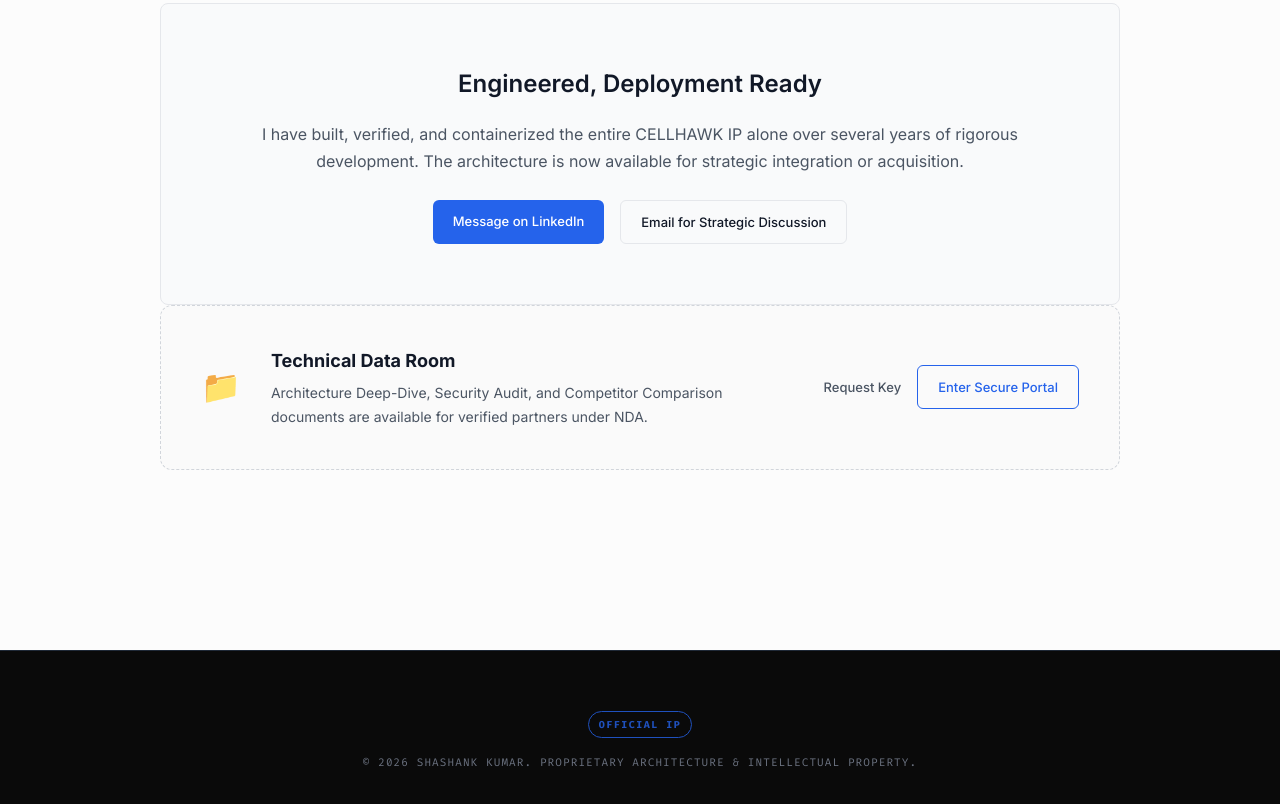
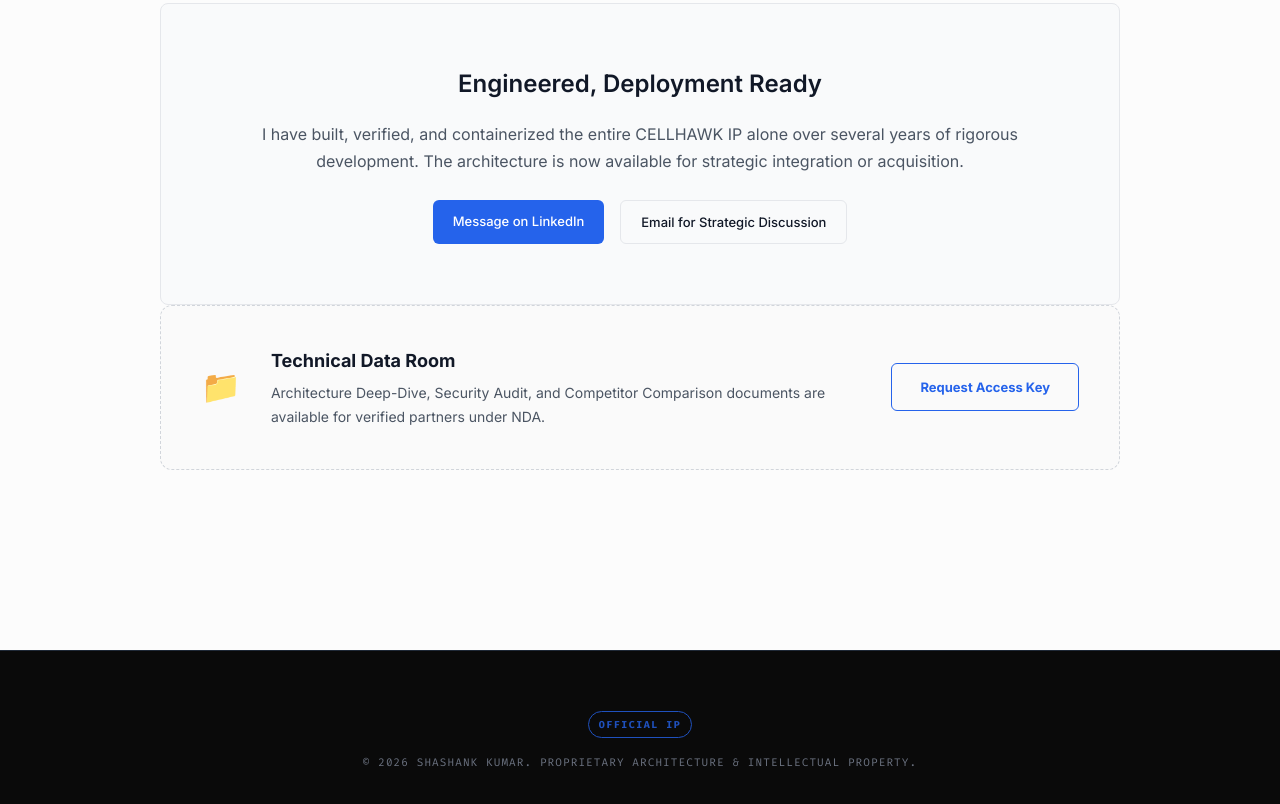
Before and after one commit to sidthebuilder/cellhawk, a plain HTML site: page index.html in a window 1280 px wide. Shown: the part 5567-6371 px from the top of the page. Drawn offline with Linux system fonts and the light colour scheme.

```diff
--- a/index.html
+++ b/index.html
@@ -243,9 +243,8 @@
                     <h4 style="margin: 0; font-size: 18px; color: var(--text-main);">Technical Data Room</h4>
                     <p style="margin: 5px 0 0; font-size: 14px; color: var(--text-muted);">Architecture Deep-Dive, Security Audit, and Competitor Comparison documents are available for verified partners under NDA.</p>
                 </div>
-                <div style="display: flex; gap: 16px; align-items: center;">
-                    <a href="mailto:shashankchoudhary792@gmail.com?subject=CELLHAWK%20Technical%20Deep%20Dive%20Request" style="font-size: 13px; font-weight: 500; color: var(--text-muted); text-decoration: none;">Request Key</a>
-                    <a href="dataroom.html" class="btn btn-outline" style="border-color: var(--accent); color: var(--accent);">Enter Secure Portal</a>
+                <div>
+                    <a href="mailto:shashankchoudhary792@gmail.com?subject=CELLHAWK%20Data%20Room%20Access%20Request&body=Hi%20Shashank%2C%0A%0AI%20am%20interested%20in%20accessing%20the%20CELLHAWK%20Technical%20Data%20Room.%0A%0AOrganization%3A%20%5BYour%20Organization%5D%0ARole%3A%20%5BYour%20Role%5D%0APurpose%3A%20%5BStrategic%20Partnership%20%2F%20Acquisition%20%2F%20Investment%5D%0A%0APlease%20share%20the%20access%20key%20at%20your%20earliest%20convenience.%0A%0ARegards" class="btn btn-outline" style="border-color: var(--accent); color: var(--accent); font-weight: 700; padding: 12px 28px;">Request Access Key</a>
                 </div>
             </div>
         </section>
```
